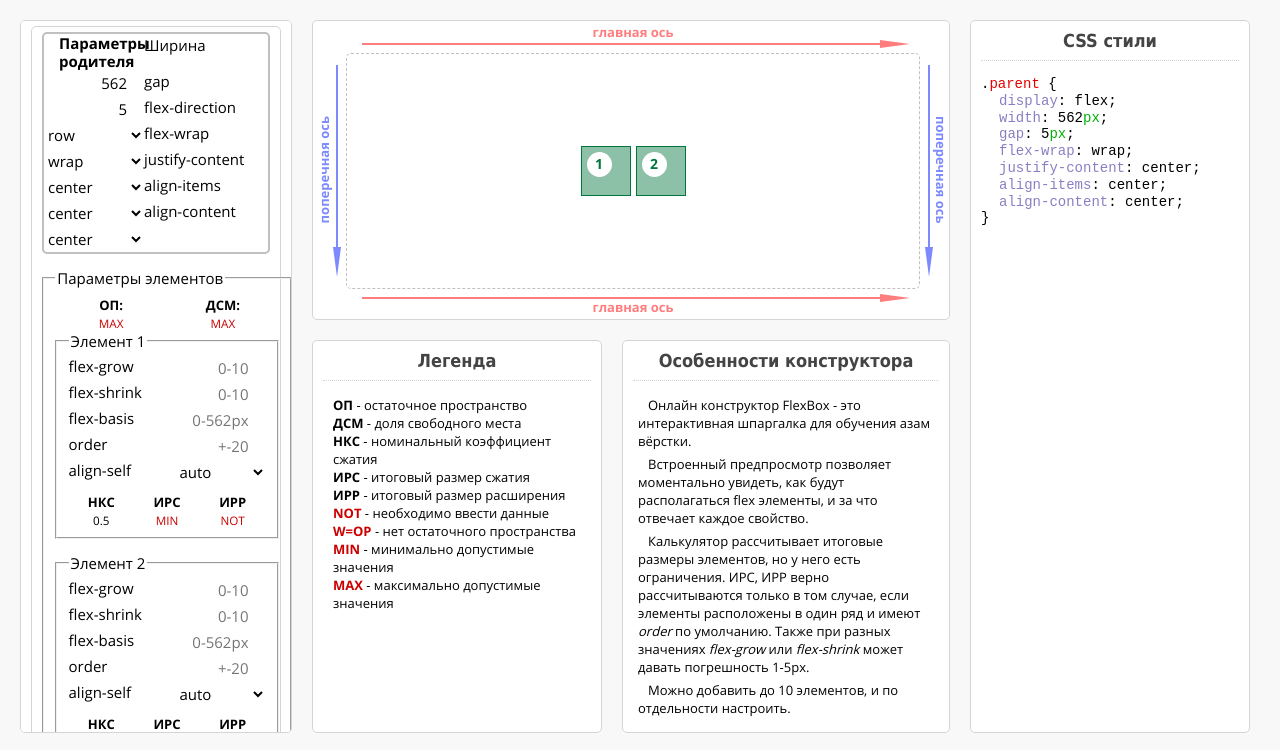
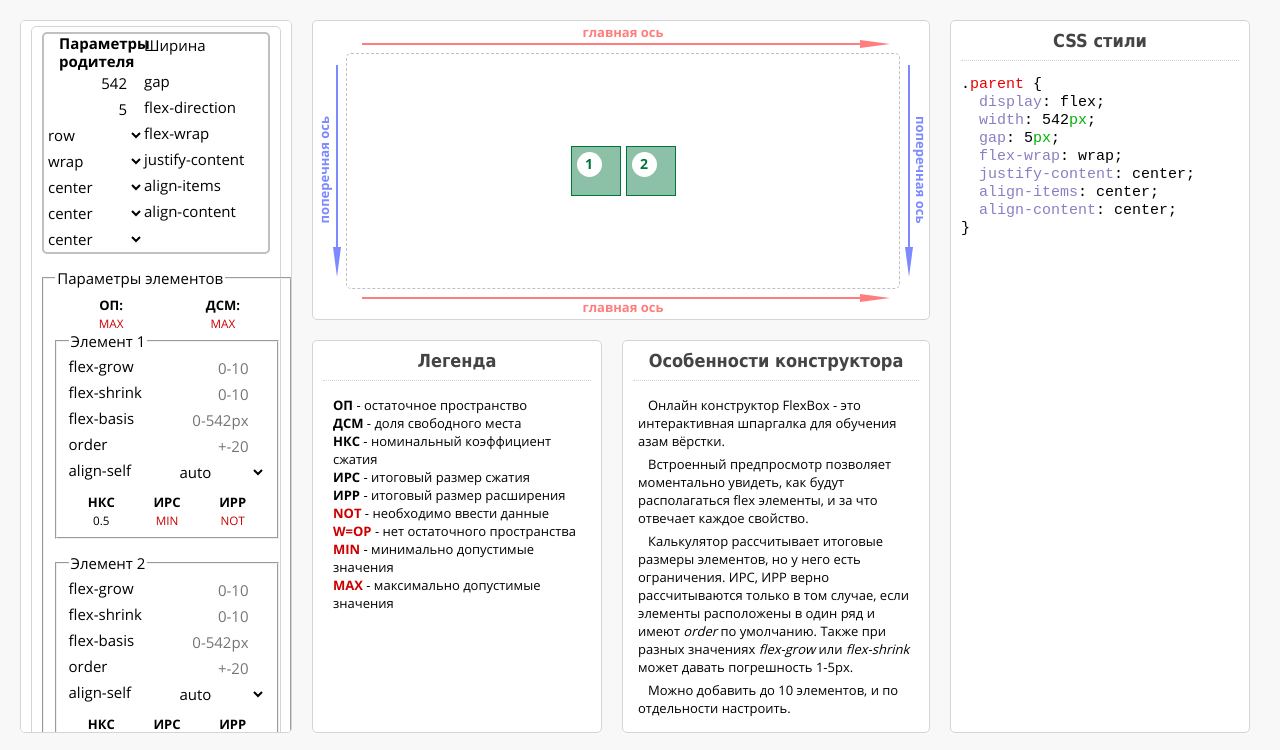
Before and after one commit to NeXan87/flex-gen, a website: page source/index.html in a window 1280 px wide. Shown: the part 50-800 px from the top of the page. Drawn offline with nearby package versions, Linux system fonts and the light colour scheme; files that its build step writes are made by us from their sources; files whose address does not match are found by name.

Commit message:
Делает улучшения в рендеринге стилей

```diff
--- a/source/js/resize-window.js
+++ b/source/js/resize-window.js
@@ -6,9 +6,9 @@ function resizeWindow(siteLoaded) {
   let boxWidth = 0;
 
   if (windowWidth > 1920) {
-    boxWidth = 1210;
+    boxWidth = 1190;
   } else if (windowWidth > 1240) {
-    boxWidth = windowWidth - 718;
+    boxWidth = windowWidth - 738;
   } else if (windowWidth > 768) {
     boxWidth = windowWidth - 410;
   } else {
--- a/source/sass/blocks/css.scss
+++ b/source/sass/blocks/css.scss
@@ -15,7 +15,6 @@
     display: flex;
     flex-direction: column;
 
-    font-size: 14px;
     line-height: 1.2;
     font-family: $ff-monospace;
 
--- a/source/sass/global/container.scss
+++ b/source/sass/global/container.scss
@@ -6,7 +6,7 @@
   padding: 20px;
 
   gap: 20px;
-  grid-template-columns: 272px minmax(290px, 0.6fr) minmax(300px, 1fr) 280px;
+  grid-template-columns: 272px minmax(290px, 0.6fr) minmax(300px, 1fr) 300px;
   grid-template-rows: minmax(300px, 1fr);
   grid-template-areas: "parameters preview preview css" "parameters legend article css";
   @include vp-1240 {
```
